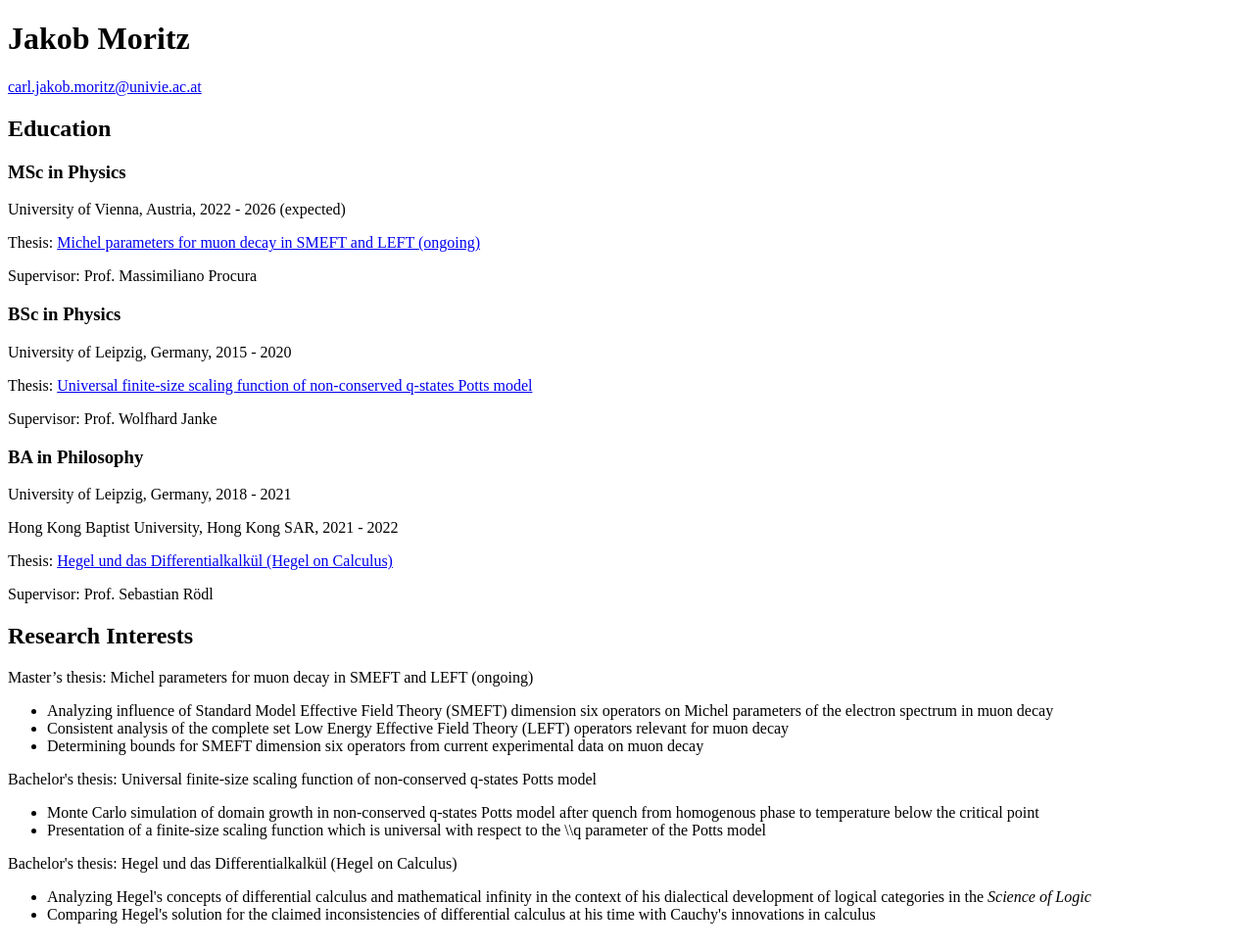
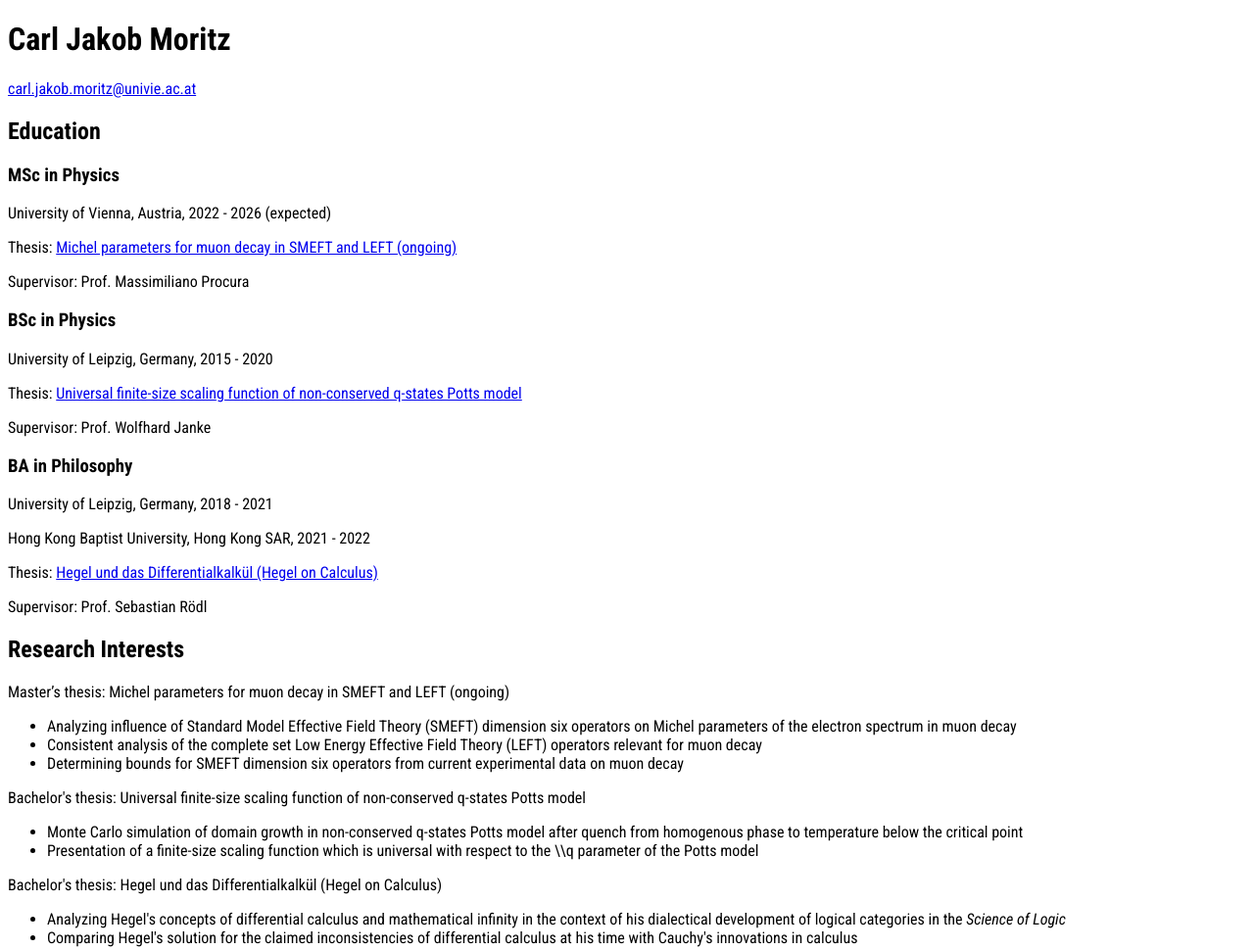
Before and after one commit to GrumpyGoedel/jakobmoritzcom, a website: page public/cv.html in a window 1280 px wide. Shown: the whole page at 98% size. Drawn offline with Linux system fonts and the light colour scheme.

Commit message:
Changed font to Roboto

```diff
--- a/public/cv.html
+++ b/public/cv.html
@@ -4,9 +4,11 @@
         <title>Jakob Moritz</title>
         <link rel="stylesheet" href="/style.css" />
         <meta name="viewport" content="width=device-width, initial-scale=1.0">
+        <link rel="preconnect" href="https://fonts.gstatic.com" crossorigin>
+        <link href="https://fonts.googleapis.com/css2?family=Roboto+Condensed:ital,wght@0,100..900;1,100..900&display=swap" rel="stylesheet">
     </head>
     <body>
-        <h1>Jakob Moritz</h1>
+        <h1>Carl Jakob Moritz</h1>
         <p><a href="mailto:carl.jakob.moritz@univie.ac.at">carl.jakob.moritz@univie.ac.at</a></p>
         <h2>Education</h2>
         <h3>MSc in Physics</h3>
--- a/public/style.css
+++ b/public/style.css
@@ -0,0 +1,5 @@
+body {
+    font-family: "Roboto Condensed", sans-serif;
+    font-weight: 400;
+    font-size: 1rem;
+}
```
Also changed, not shown: public/index.html (+3 -1 lines).
